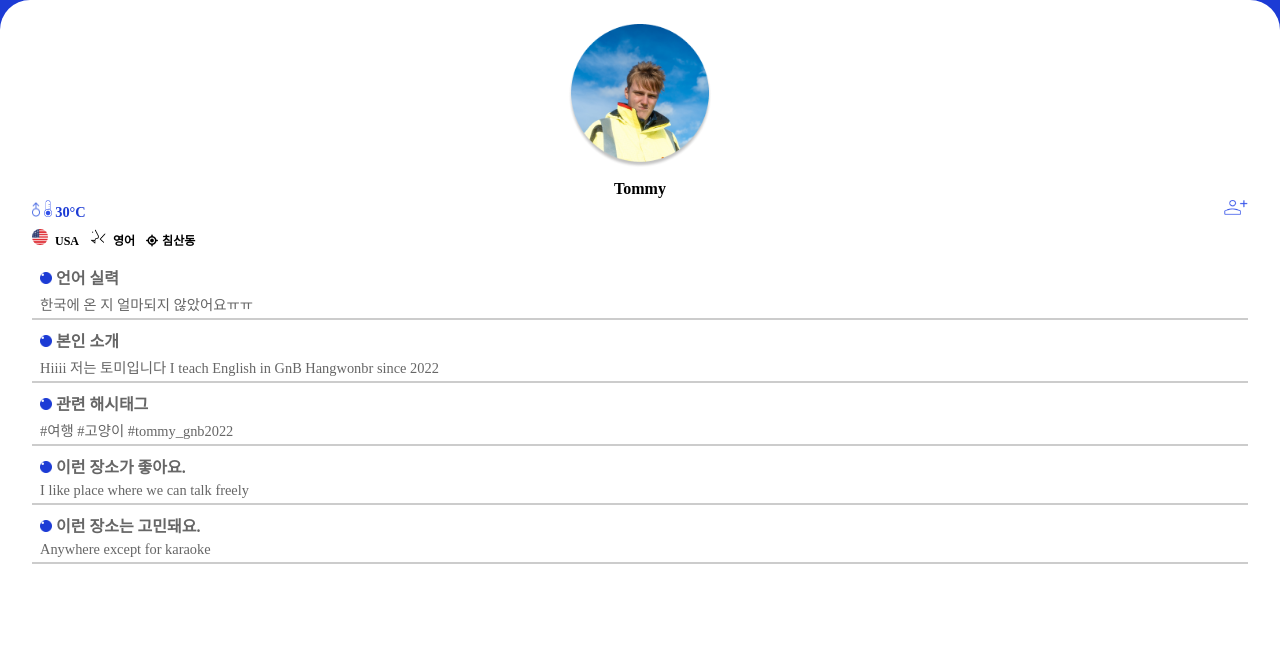
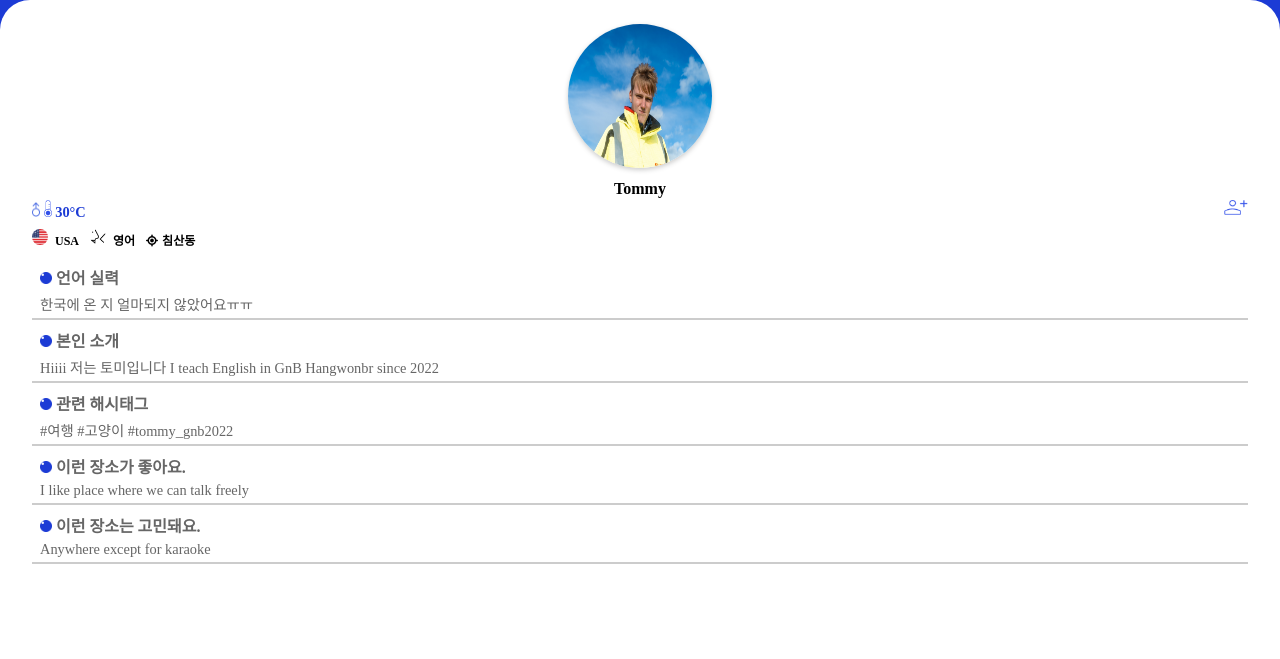
Before and after one commit to yoo0221/ShallWe, a Django app: page /detailProfile/ in a window 1280 px wide. Shown: the part 56-715 px from the top of the page. Run offline with Django 4.2, Linux system fonts and the light colour scheme; a user stored in the database is signed in.

Commit message:
change img

```diff
--- a/MainApp/templates/detailProfile.html
+++ b/MainApp/templates/detailProfile.html
@@ -18,7 +18,7 @@
 
     <div class='profile'>
         <img
-            src="{% static 'assets/img/Tommy.png' %}"
+            src="{% static 'assets/img/Tommy.jpg' %}"
             class='profileImg'/>
         <div class='name'>Tommy</div>
         <div class='iconWrapper'>
--- a/static/assets/css/detailProfile.css
+++ b/static/assets/css/detailProfile.css
@@ -42,8 +42,8 @@ body {
     margin-right: auto;
     margin-top: 1.5rem;
     margin-bottom: 0.5rem;
-    /* border-radius: 50%;
-    box-shadow: 0px 2px 5px #CCC; */
+    border-radius: 50%;
+    box-shadow: 0px 2px 5px #CCC;
 }
 
 .name {
```
Also changed, not shown: static/assets/img/Tommy.jpg (added).
